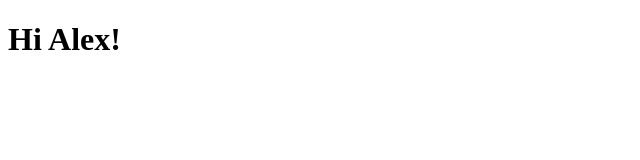
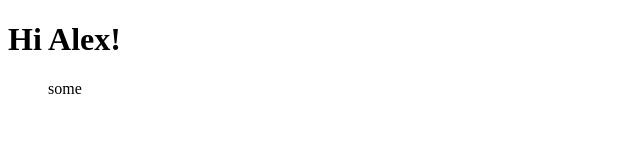
Before and after one commit to StanislavKhartov/Laba1, a plain HTML site: page index.html in a window 1280 px wide. Shown: the full height of the page, 0-640 px from the left. Drawn offline with Linux system fonts and the light colour scheme.

Commit message:
Task#[3] first change in index.html

```diff
--- a/index.html
+++ b/index.html
@@ -8,3 +8,4 @@
     <h1>Hi Alex!</h1>
 </body>
 </html>
+<ul> some
```
